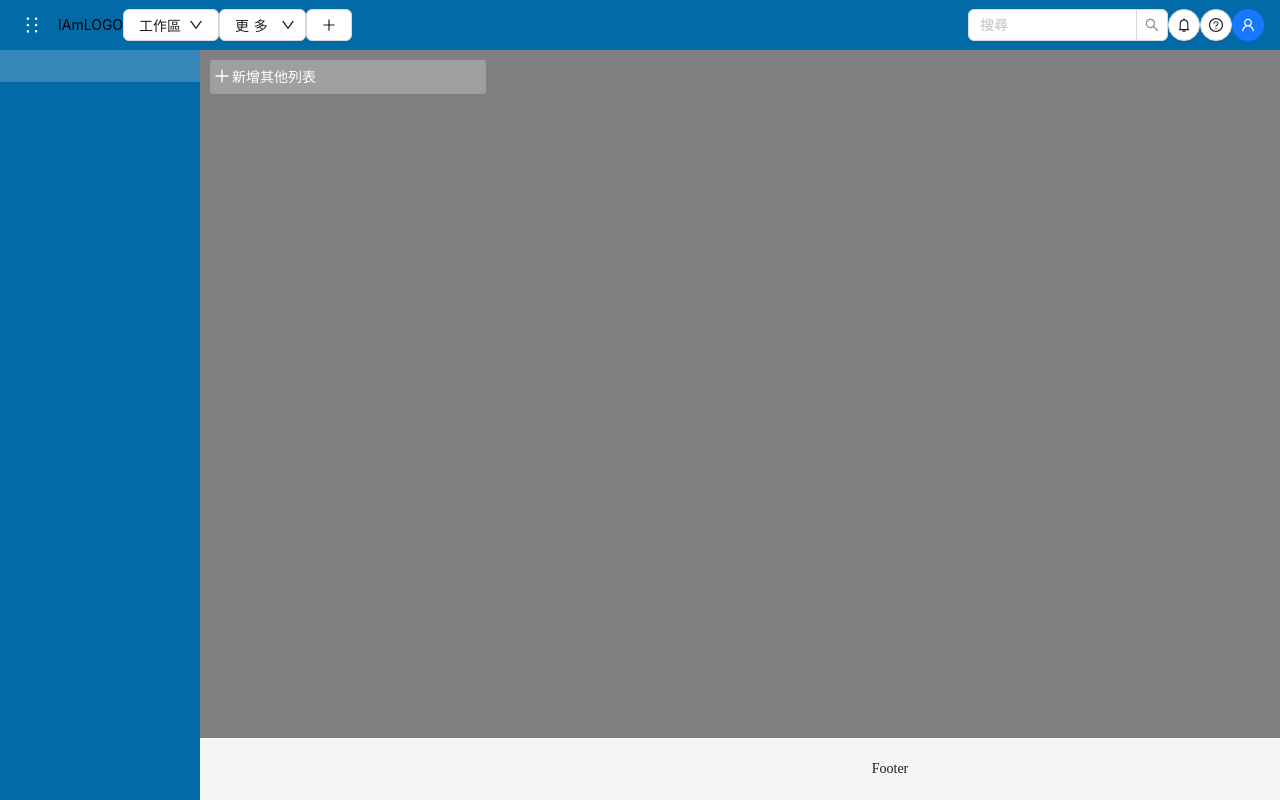
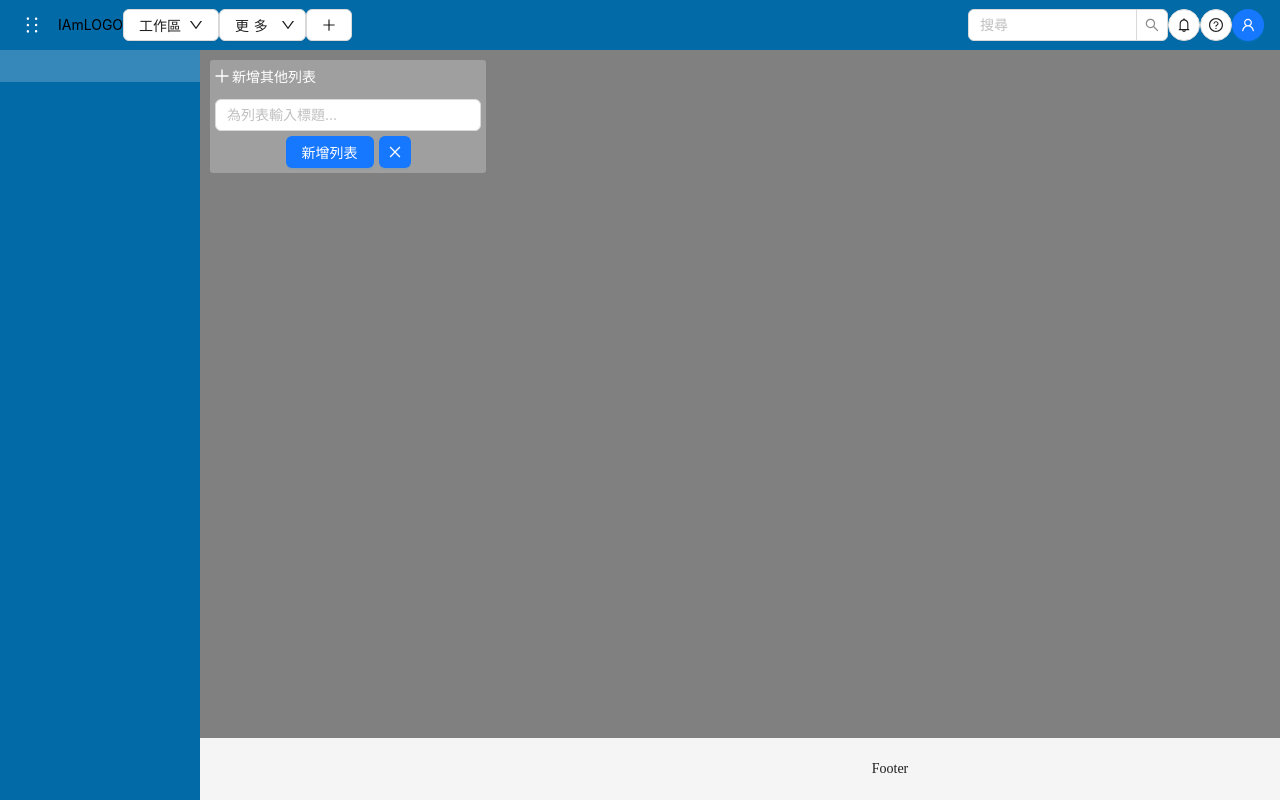
Before and after one commit to kimnTai/lunar, a React (Vite) app: page / in a window 1280 px wide. Built offline with nearby package versions, Linux system fonts and the light colour scheme.

Commit message:
[fix]/addList /Chou
上傳測試

```diff
--- a/src/components/AddCard.tsx
+++ b/src/components/AddCard.tsx
@@ -1,7 +1,8 @@
-import React, { useState, useEffect } from "react";
+import React, { useState, useEffect, useRef } from "react";
 import styled from "styled-components";
 import { PlusOutlined, CloseOutlined } from "@ant-design/icons";
 import { Button, Input, Form, Row, Col } from "antd";
+import type { InputRef } from "antd";
 
 const AddCardCss = styled(Form)`
   width: 276px;
@@ -19,6 +20,7 @@ const AddCard: React.FC = () => {
   const [add, setAdd] = useState(false);
   const handleClick = () => {
     setAdd(!add);
+    inputRef.current!.focus({ cursor: "start" });
   };
   const handleBlur = (e: any) => {
     console.log(e);
@@ -26,17 +28,23 @@ const AddCard: React.FC = () => {
   const handleFocus = (e: any) => {
     console.log(e);
   };
+  const inputRef = useRef<InputRef>(null);
+  useEffect(() => {
+    console.log(inputRef);
+    // inputRef.current!.focus({ cursor: "start" });
+  }, [inputRef]);
   return (
-    <AddCardCss
-      style={{ backgroundColor: add ? "white" : "#ffffff3d" }}
-      onBlur={handleBlur}
-      onFocus={handleFocus}
-    >
-      <Row>
+    <AddCardCss style={{ backgroundColor: add ? "white" : "#ffffff3d" }}>
+      <Row
+        tabIndex={add ? -1 : undefined}
+        onBlur={handleBlur}
+        onFocus={handleFocus}
+      >
         <a
           onClick={handleClick}
           className="addCard"
           style={{ display: add ? "none" : "block", width: "100%" }}
+          tabIndex={add ? -1 : undefined}
         >
           <Col flex="auto">
             <PlusOutlined style={{ fontSize: "16px", marginRight: "2px" }} />
@@ -45,7 +53,7 @@ const AddCard: React.FC = () => {
         </a>
         <Col
           style={{
-            display: add ? "block" : "none",
+            display: add ? "block" : "visiable",
             padding: "5px",
             width: "100%",
           }}
@@ -55,7 +63,7 @@ const AddCard: React.FC = () => {
             name="name"
             placeholder="為列表輸入標題..."
             autoComplete="off"
-            autoFocus
+            ref={inputRef}
           />
           <div
             style={{
```
